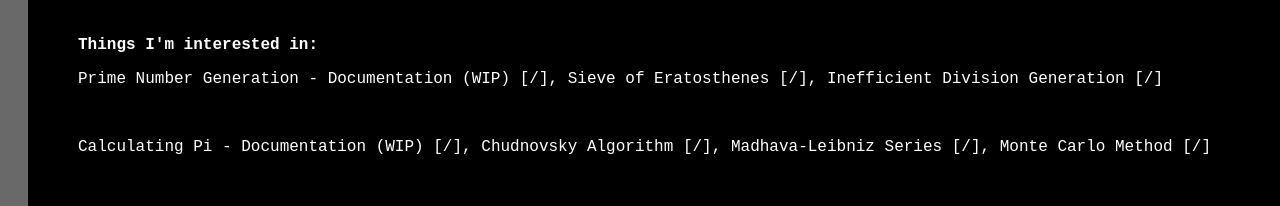
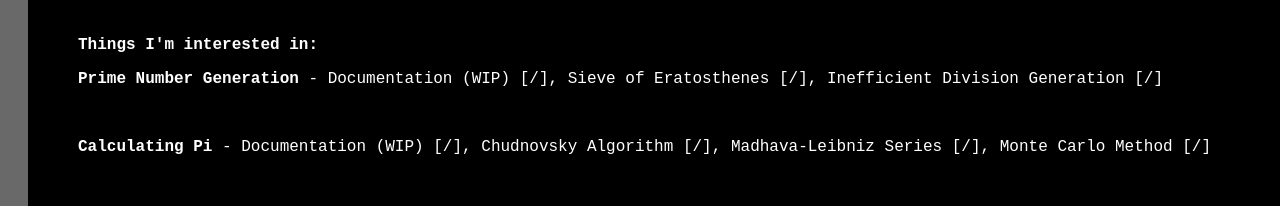
Before and after one commit to spaceybread/spaceybread.github.io, a plain HTML site: page index.html in a window 1280 px wide. Shown: the part 123-329 px from the top of the page. Drawn offline with Linux system fonts and the light colour scheme.

Commit message:
Update index.html

```diff
--- a/index.html
+++ b/index.html
@@ -12,13 +12,13 @@
           <br>
             <b><p style="color:white;font-family:'Courier New'">Things I'm interested in:</p></b>
             <p style="color:white;font-family:'Courier New'">
-              Prime Number Generation
+             <b> Prime Number Generation </b>
 
               - <a href="https://spaceybread.github.io/primeGen.html">Documentation (WIP) [/]</a>, <a href="https://github.com/spaceybread/didactic-octo-lamp/blob/main/sieve.cpp">Sieve of Eratosthenes [/]</a>, <a href="https://github.com/spaceybread/bookish-computing-machine/blob/main/prime.py">Inefficient Division Generation [/]</a>
             </p>
           <br>
             <p style="color:white;font-family:'Courier New'">
-              Calculating Pi
+             <b> Calculating Pi </b>
 
               - <a href="https://spaceybread.github.io/pi.html">Documentation (WIP) [/]</a>, <a href="https://github.com/spaceybread/pi-am-doing-this">Chudnovsky Algorithm [/]</a>, <a href="https://github.com/spaceybread/pi-stress-test">Madhava-Leibniz Series [/]</a>, <a href="https://github.com/spaceybread/congenial-spoon">Monte Carlo Method [/]</a>
             </p>
```
